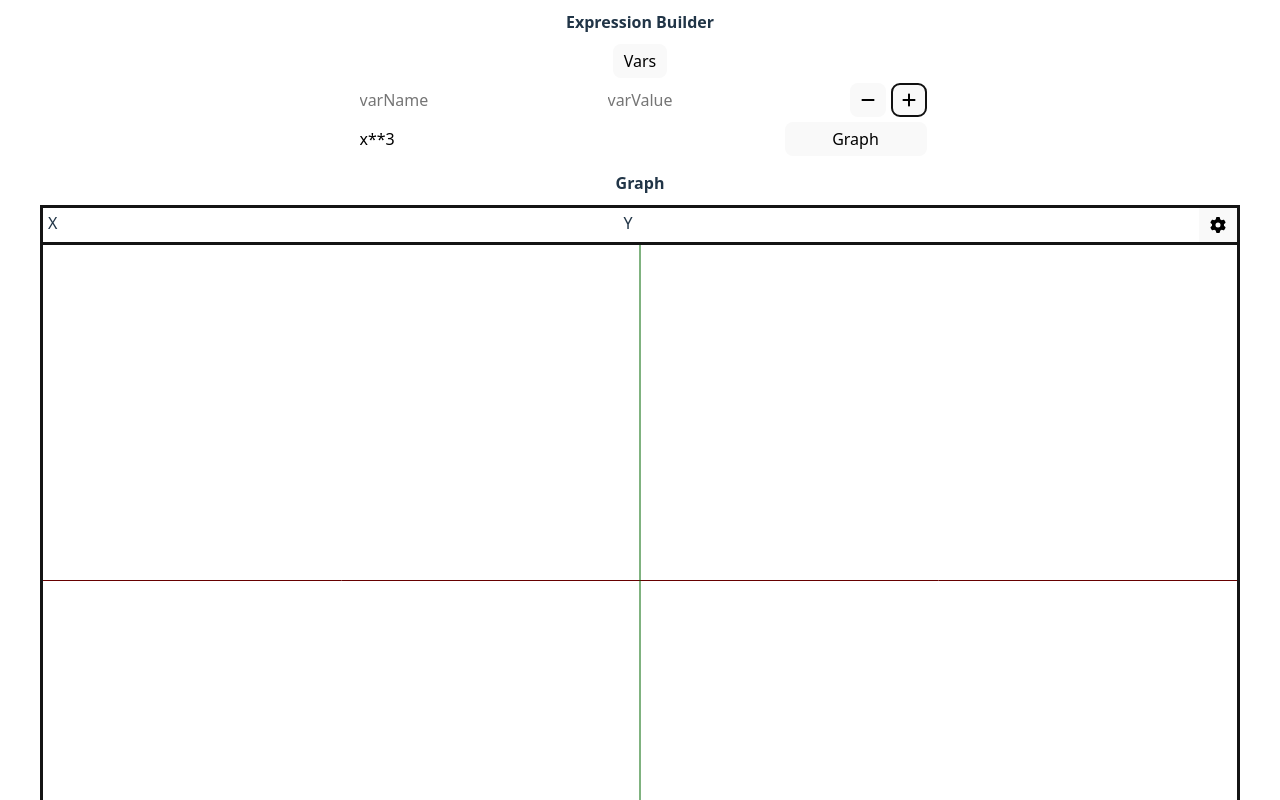
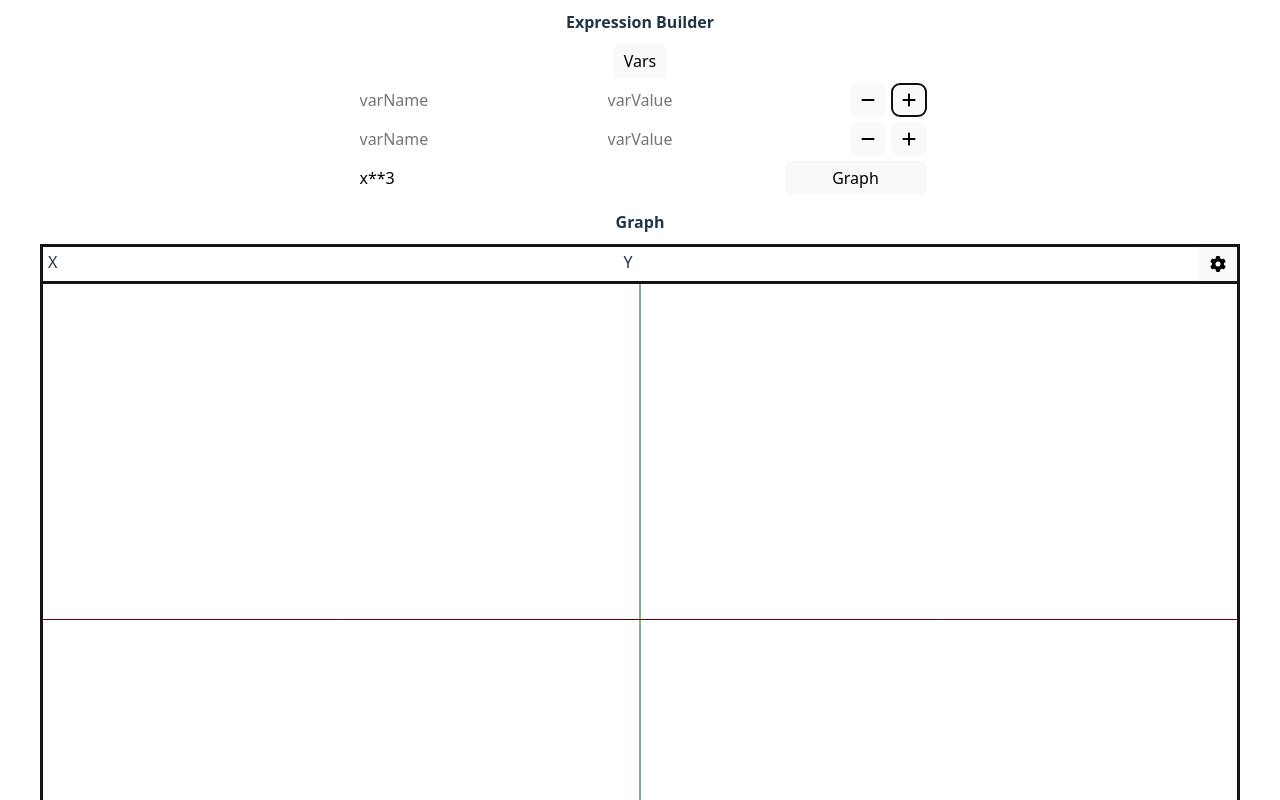
Before and after one commit to DevMichaelV/eVis2D, a website built with Vite: page index.html in a window 1280 px wide. Both pictures are taken after a click on the button 908 px from the left and 100 px from the top of the page. Shown: the top 800 px of the page. Built offline with nearby package versions, Linux system fonts and the light colour scheme.

Commit message:
bugfix: Adding variable was not working

```diff
--- a/src/scripts/graph.ts
+++ b/src/scripts/graph.ts
@@ -63,7 +63,7 @@ export function resizeCanvas(): void {
 }
 
 // Function to find all the custom variables
-function getVars() {
+export function getVars() {
     const varLines: NodeListOf<Element> = document.querySelectorAll(".varLine");
     const vars: { [key: string]: number } = {};
 
@@ -75,4 +75,5 @@ function getVars() {
         vars[name] = value;
     });
     console.log(vars);
+    return vars;
 }
--- a/src/scripts/varline.ts
+++ b/src/scripts/varline.ts
@@ -14,11 +14,13 @@ export function addVarline(): HTMLDivElement {
     console.log("Adding", varLine.id)
 
     varNameInput.setAttribute("data-name", id);
+    varNameInput.name = "vName-" + id;
     varNameInput.type = "text";
     varNameInput.placeholder = "varName";
     varNameInput.required = true;
 
     varValueInput.setAttribute("data-value", id);
+    varValueInput.name = "vVal-" + id;
     varValueInput.type = "number";
     varValueInput.placeholder = "varValue";
     varValueInput.required = true;
@@ -34,7 +36,7 @@ export function addVarline(): HTMLDivElement {
     addvarBtn.onclick = () => {
         const parent = document.getElementById(varLine.id) as HTMLElement;
         // Add the new varLine right after this varLine
-        if (parent && parent.className === "varLine") {
+        if (parent && parent.classList.contains("varLine")) {
             parent.parentElement?.insertBefore(addVarline(), parent.nextSibling)
         }
     };
--- a/src/style.css
+++ b/src/style.css
@@ -26,12 +26,9 @@ a:hover {
   color: #535bf2;
 }
 
-html {
-  padding: 0 5px;
-}
-
 body {
   margin: 0 auto;
+  padding: 0 5px;
   min-width: 500px;
   max-width: 1200px;
 }
```
